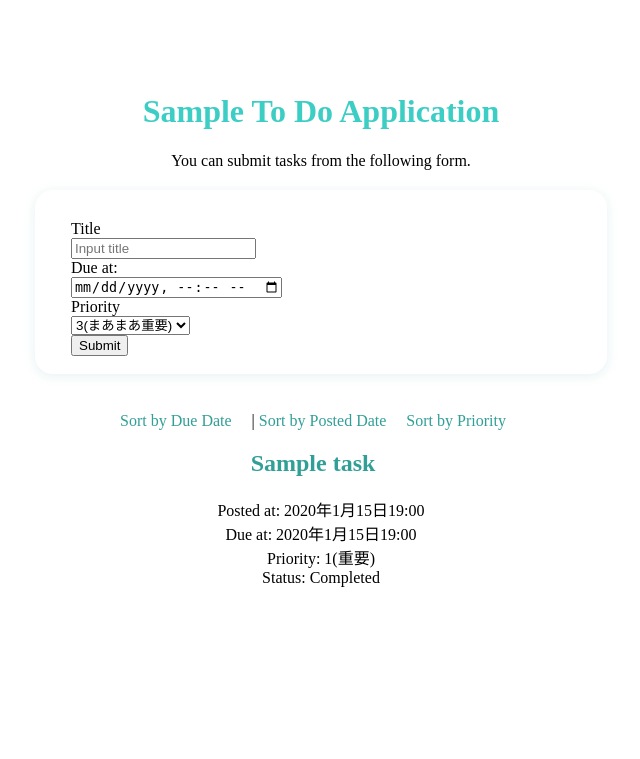
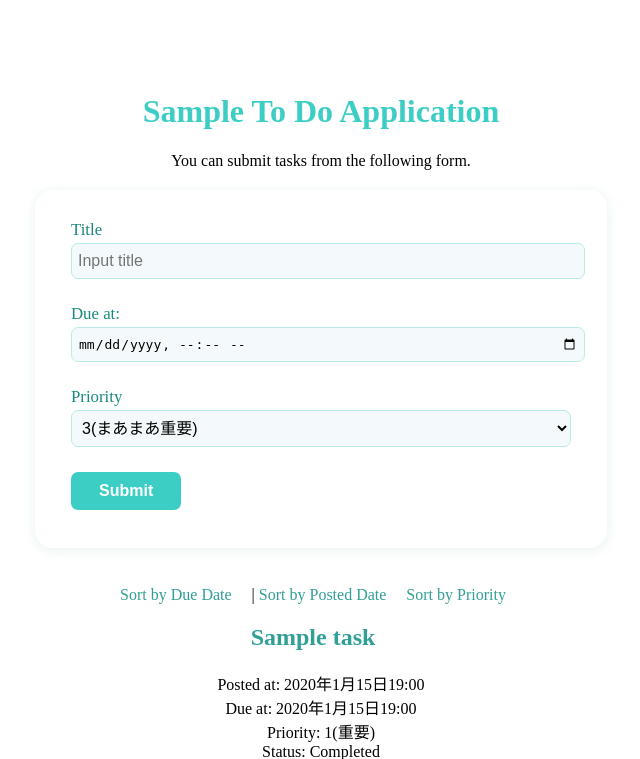
Before and after one commit to 1F102402563/django-test-exercise, a Django app: page / in a window 1280 px wide. Shown: the top 759 px of the page, without its empty margins (319-959 px from the left). Before the commit the page ends 587 px from the top, so only its background shows below. Run offline with Django 5.2, Linux system fonts and the light colour scheme; tables that the repository leaves empty hold one stand-in row (values such as "Sample post").

Commit message:
inputのところのcssを変えた

```diff
--- a/todo/static/todo/css1/index.css
+++ b/todo/static/todo/css1/index.css
@@ -25,6 +25,48 @@ form {
   text-align: left;
 }
 
+form div {
+  margin-bottom: 20px;
+}
+
+label {
+  color: #18897d;
+  font-size: 1.05em;
+}
+
+input[type="text"], input[type="datetime-local"], select {
+  margin-top: 3px;
+  width: 100%;
+  font-size: 1em;
+  padding: 8px 6px;
+  border-radius: 7px;
+  border: 1px solid #bbeaea;
+  background: #f4fafb;
+  margin-bottom: 5px;
+  transition: border 0.2s;
+}
+
+input[type="text"]:focus, input[type="datetime-local"]:focus, select:focus {
+  border: 1.5px solid #3CCEC4;
+  outline: none;
+}
+
+button[type="submit"] {
+  background: #3CCEC4;
+  color: #fff;
+  border: none;
+  font-weight: bold;
+  font-size: 1em;
+  padding: 10px 28px;
+  border-radius: 7px;
+  cursor: pointer;
+  transition: background 0.2s;
+}
+
+button[type="submit"]:hover {
+  background: #18897d;
+}
+
 a {
   color: #309f96;
   text-decoration: none;
```
